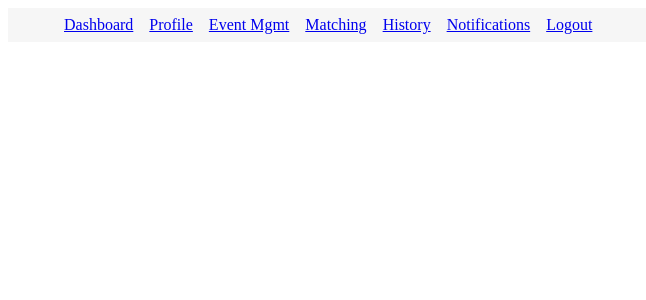
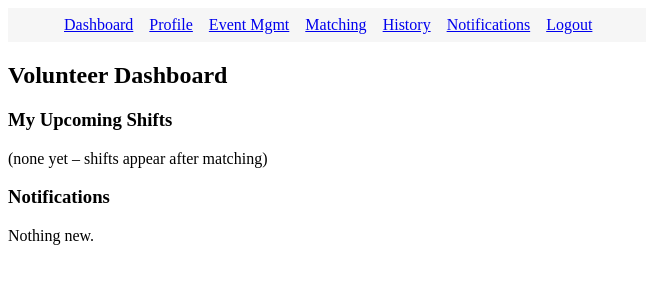
Before and after one commit to bsanchezhtx/volunteer-app, a React (Vite) app: page /dashboard in a window 1280 px wide. Shown: the top 300 px of the page, without its empty margins (0-646 px from the left). Built offline with nearby package versions, Linux system fonts and the light colour scheme.

Commit message:
Dashboard.tsx

```diff
--- a/src/routes/Dashboard.tsx
+++ b/src/routes/Dashboard.tsx
@@ -1,12 +1,27 @@
-import NavBar from "../components/NavBar";
-import "./Dashboard.css";
+import NavBar from '../components/NavBar';
+import { useNotifications } from '../context/NotificationsContext';
 
-function Dashboard() {
+export default function Dashboard() {
+  const { notifications } = useNotifications();
+
   return (
-    <div>
-      <NavBar></NavBar>
-    </div>
+    <>
+      <NavBar />
+      <h2>Volunteer Dashboard</h2>
+
+      <section>
+        <h3>My Upcoming Shifts</h3>
+        <p>(none yet – shifts appear after matching)</p>
+      </section>
+
+      <section>
+        <h3>Notifications</h3>
+        {notifications.length===0
+          ? <p>Nothing new.</p>
+          : <ul>{notifications.map(n=>(
+              <li key={n.id}>{n.text} {n.read?'✓':'(new)'}</li>
+            ))}</ul>}
+      </section>
+    </>
   );
 }
-
-export default Dashboard;
```
